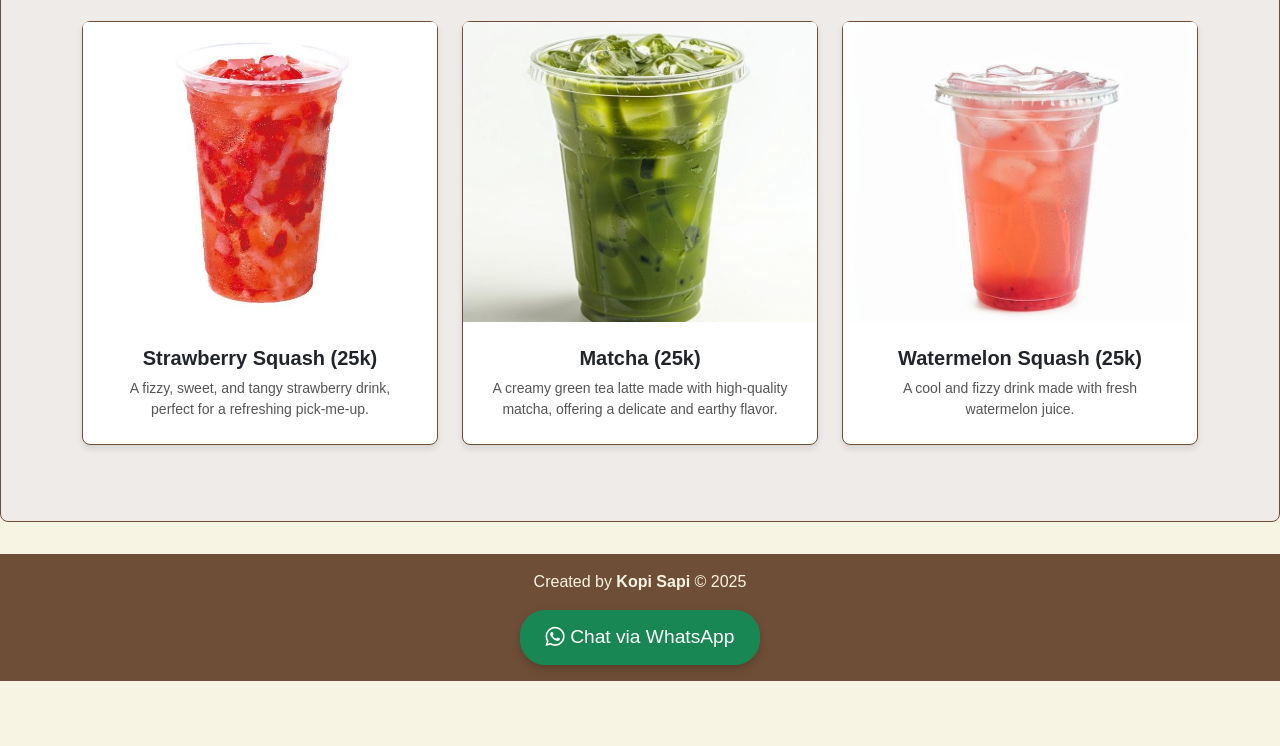
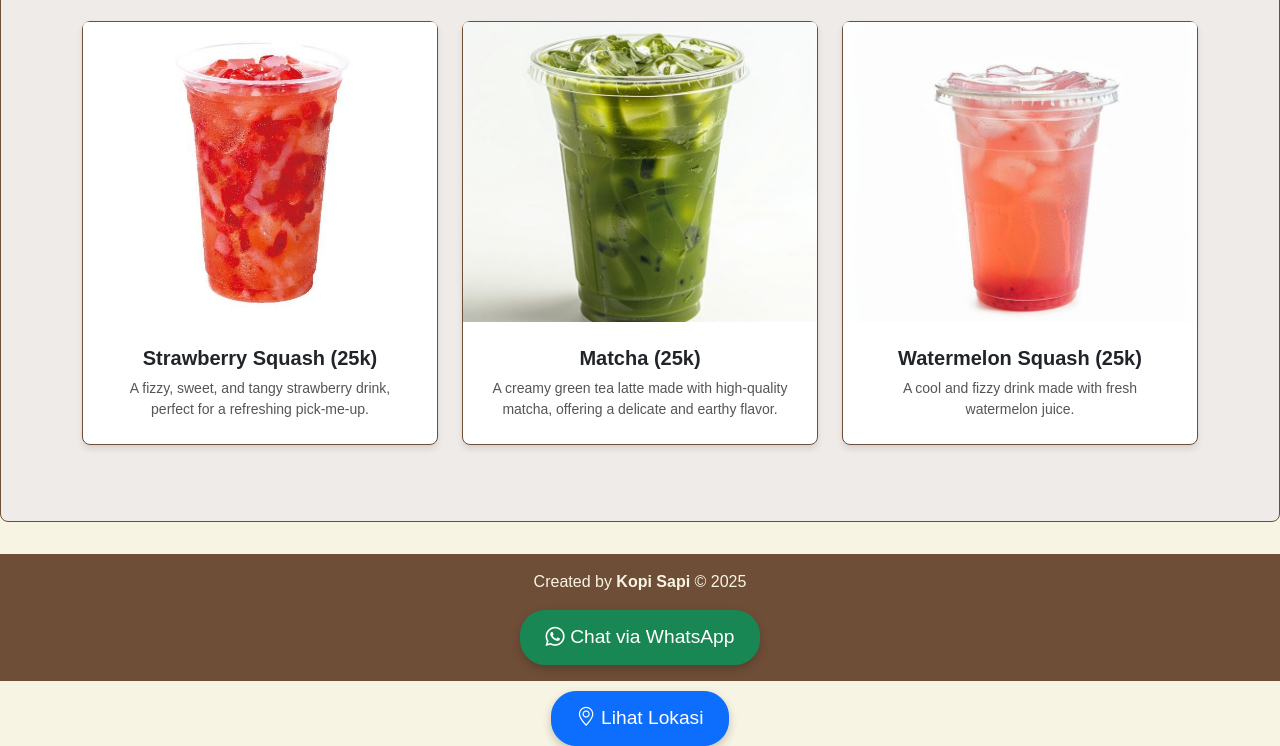
Before and after one commit to Azura-Abelianza/sapi, a plain HTML site: page index.html in a window 1280 px wide. Shown: the part 3116-3862 px from the top of the page. Before the commit the page ends 3797 px from the top, so only its background shows below. Drawn offline with nearby package versions, Linux system fonts and the light colour scheme.

Commit message:
Update index.html

```diff
--- a/index.html
+++ b/index.html
@@ -343,6 +343,12 @@
       </a>
     </footer>
     <!-- End Footer -->
+    <center>
+  <a href="https://maps.app.goo.gl/oNi12VtZvNVhgJP28?g_st=com.google.maps.preview.copy" target="_blank" class="btn btn-primary btn-lg" style="font-size: 1.2rem; padding: 12px 25px; border-radius: 25px; box-shadow: 0 4px 10px rgba(0, 0, 0, 0.2); margin-top: 10px;">
+    <i class="bi bi-geo-alt"></i> Lihat Lokasi
+  </a>
+</footer>
+</center>
 
     <script src="https://cdn.jsdelivr.net/npm/bootstrap@5.3.3/dist/js/bootstrap.bundle.min.js"></script>
   </body>
```
